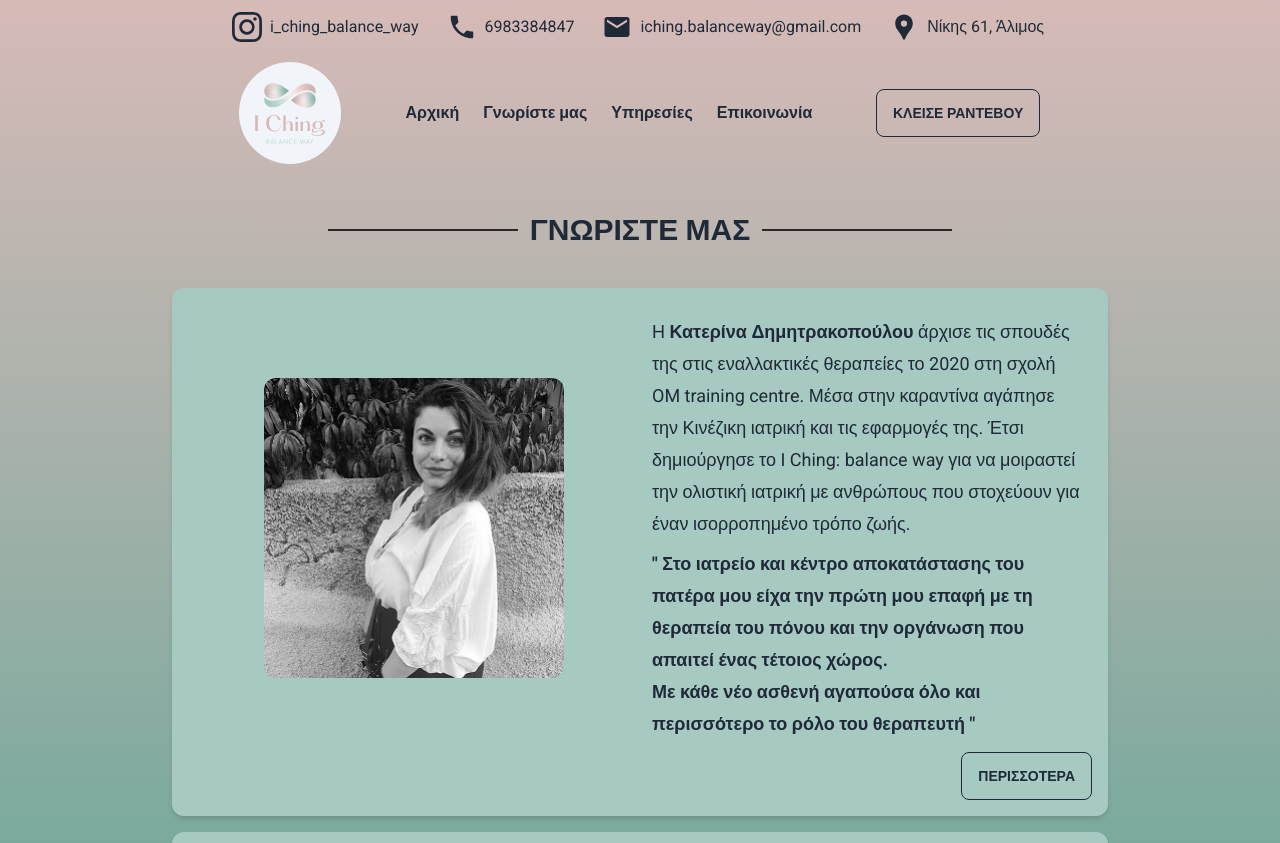
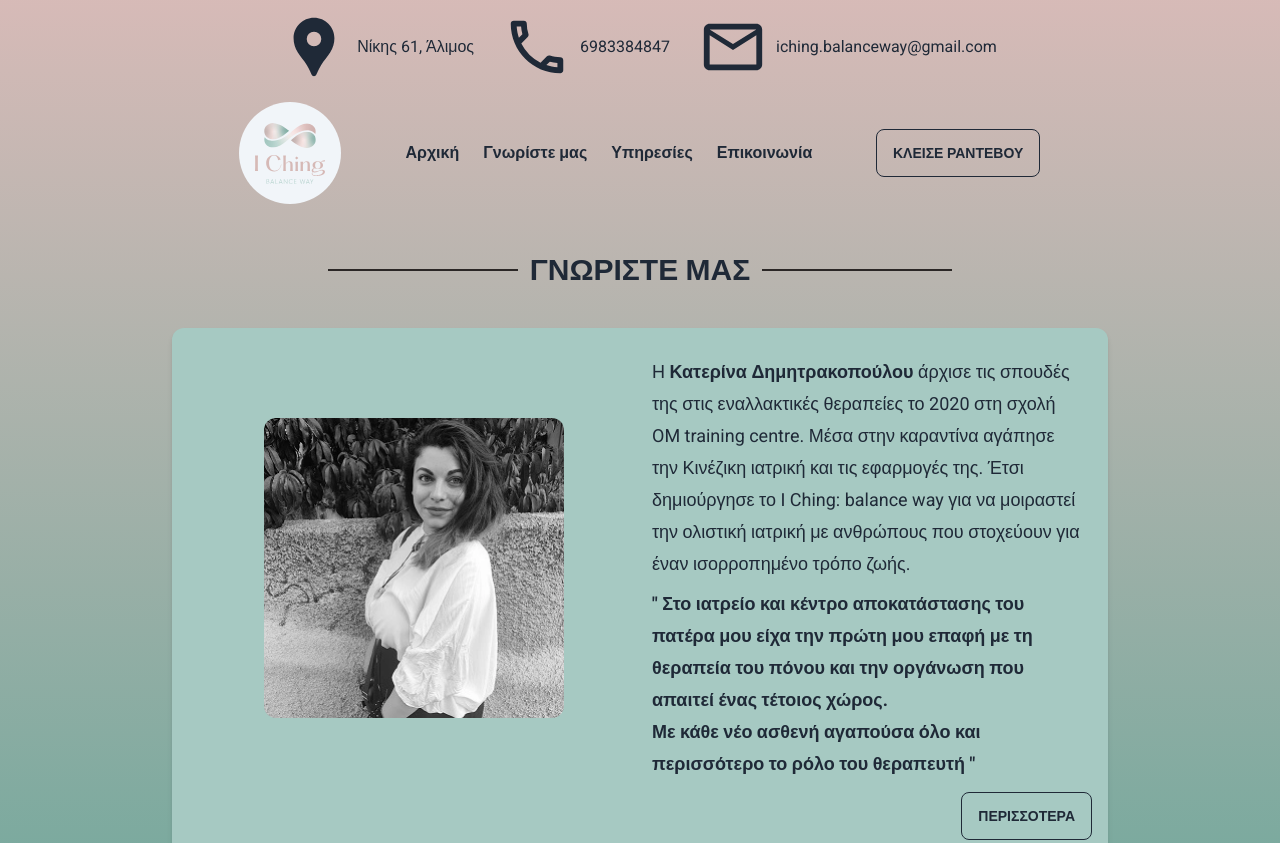
Before and after one commit to nikossoftwaredev/i-ching, a Next.js app: page / in a window 1280 px wide. Shown: the top 843 px of the page. Built offline with nearby package versions, Linux system fonts and the light colour scheme.

Commit message:
fixed menu icons

```diff
--- a/components/contact/ContactSection.tsx
+++ b/components/contact/ContactSection.tsx
@@ -17,85 +17,11 @@ import { MdMailOutline, MdOutlinePhone, MdLocationPin } from "react-icons/md";
 import { SiTiktok, SiFacebook, SiInstagram } from "react-icons/si";
 import Link from "next/link";
 import MapSection from "@/components/map/MapSection";
-
-interface ContactInfo {
-  href: string;
-  icon: JSX.Element;
-  title: string;
-  value: string;
-}
-
-const contactInfo: ContactInfo[] = [
-  {
-    href: NAVIGATION,
-    icon: (
-      <MdLocationPin
-        className="text-bg-primary-content hover:text-black"
-        size={70}
-      />
-    ),
-    title: "Διεύθνση",
-    value: ADDRESS,
-  },
-  {
-    href: `tel:${PHONE}`,
-    icon: (
-      <MdOutlinePhone
-        className="text-bg-primary-content hover:text-black"
-        size={70}
-      />
-    ),
-    title: "Τηλέφωνο",
-    value: PHONE,
-  },
-  {
-    href: `mailto:${MAIL}`,
-    icon: (
-      <MdMailOutline
-        className="text-bg-primary-content hover:text-black"
-        size={70}
-      />
-    ),
-    title: "Email",
-    value: MAIL,
-  },
-];
-
-const socialInfo: ContactInfo[] = [
-  {
-    href: INSTAGRAM_URL,
-    icon: (
-      <SiInstagram
-        className="text-bg-primary-content hover:text-black"
-        size={70}
-      />
-    ),
-    title: "Instagram",
-    value: ΙΝSTAGRAM,
-  },
-  {
-    href: FACEBOOK_URL,
-    icon: (
-      <SiFacebook
-        className="text-bg-primary-content hover:text-black"
-        size={70}
-      />
-    ),
-    title: "Facebook",
-    value: FACEBOOK,
-  },
-  {
-    href: TIKTOK_URL,
-    icon: (
-      <SiTiktok
-        className="text-bg-primary-content hover:text-black"
-        size={70}
-      />
-    ),
-    title: "Tik Tok",
-    value: TIKTOK,
-  },
-];
+import {
+  ContactInfo,
+  contactInfo,
+  socialInfo,
+} from "@/components/header/headerConfig";
 
 const ContactIcon = ({ href, icon, title, value }: ContactInfo) => {
   return (
--- a/components/header/Header.tsx
+++ b/components/header/Header.tsx
@@ -4,7 +4,7 @@ import { usePathname } from "next/navigation";
 import { useEffect } from "react";
 import MobileHeader from "@/components/header/MobileHeader";
 import AppointmentScroll from "@/components/header/AppointmentScroll";
-import { headerInfo, headerLinks } from "@/components/header/headerConfig";
+import { contactInfo, headerLinks } from "@/components/header/headerConfig";
 
 const Header = () => {
   const pathname = usePathname();
@@ -23,14 +23,14 @@ const Header = () => {
         </span>
         <span className="hidden md:block">
           <div className="flex flex-wrap justify-center items-center  w-full gap-7  py-3 pr-1">
-            {headerInfo.map(({ href, icon, text }) => (
+            {contactInfo.map(({ href, icon, value }) => (
               <Link
                 className="text-md flex gap-2 items-center"
                 href={href}
                 key={href}
               >
                 {icon}
-                {text}
+                {value}
               </Link>
             ))}
           </div>
--- a/components/header/MobileHeader.tsx
+++ b/components/header/MobileHeader.tsx
@@ -4,7 +4,11 @@ import Link from "next/link";
 import AppointmentScroll from "@/components/header/AppointmentScroll";
 import AppLink from "@/components/AppLink";
 import Button from "@/components/Button";
-import { headerInfo, headerLinks } from "@/components/header/headerConfig";
+import {
+  contactInfo,
+  headerLinks,
+  socialInfo,
+} from "@/components/header/headerConfig";
 import SectionTitle from "@/components/SectionTitle";
 
 const MobileHeader = () => {
@@ -44,14 +48,14 @@ const MobileHeader = () => {
           ))}
           <SectionTitle title="ΠΛΗΡΟΦΟΡΙΕΣ" />
           <section className="flex flex-col gap-3 center">
-            {headerInfo.map(({ href, icon, text }) => (
+            {[...socialInfo, ...contactInfo].map(({ href, icon, value }) => (
               <Link
                 className="text-md flex gap-3 items-center"
                 href={href}
                 key={href}
               >
                 {icon}
-                <span className="">{text}</span>
+                <span className="">{value}</span>
               </Link>
             ))}
           </section>
--- a/components/header/headerConfig.tsx
+++ b/components/header/headerConfig.tsx
@@ -1,13 +1,17 @@
-import { MdMail, MdPhone, MdLocationPin } from "react-icons/md";
-import { BsInstagram } from "react-icons/bs";
 import {
   ADDRESS,
+  FACEBOOK,
+  FACEBOOK_URL,
   INSTAGRAM_URL,
+  ΙΝSTAGRAM,
   MAIL,
   NAVIGATION,
   PHONE,
-  ΙΝSTAGRAM,
+  TIKTOK_URL,
+  TIKTOK,
 } from "data/general";
+import { SiTiktok, SiFacebook, SiInstagram } from "react-icons/si";
+import { MdMailOutline, MdOutlinePhone, MdLocationPin } from "react-icons/md";
 
 export const headerLinks = [
   { path: "/#home", text: "Αρχική" },
@@ -16,9 +20,81 @@ export const headerLinks = [
   { path: `/#contact-section`, text: "Επικοινωνία" },
 ];
 
-export const headerInfo = [
-  { href: INSTAGRAM_URL, icon: <BsInstagram size={30} />, text: ΙΝSTAGRAM },
-  { href: `tel:${PHONE}`, icon: <MdPhone size={30} />, text: PHONE },
-  { href: `mailto:${MAIL}`, icon: <MdMail size={30} />, text: MAIL },
-  { href: NAVIGATION, icon: <MdLocationPin size={30} />, text: ADDRESS },
+export interface ContactInfo {
+  href: string;
+  icon: JSX.Element;
+  title: string;
+  value: string;
+}
+
+export const contactInfo: ContactInfo[] = [
+  {
+    href: NAVIGATION,
+    icon: (
+      <MdLocationPin
+        className="text-bg-primary-content hover:text-black"
+        size={70}
+      />
+    ),
+    title: "Διεύθνση",
+    value: ADDRESS,
+  },
+  {
+    href: `tel:${PHONE}`,
+    icon: (
+      <MdOutlinePhone
+        className="text-bg-primary-content hover:text-black"
+        size={70}
+      />
+    ),
+    title: "Τηλέφωνο",
+    value: PHONE,
+  },
+  {
+    href: `mailto:${MAIL}`,
+    icon: (
+      <MdMailOutline
+        className="text-bg-primary-content hover:text-black"
+        size={70}
+      />
+    ),
+    title: "Email",
+    value: MAIL,
+  },
 ];
+
+export const socialInfo: ContactInfo[] = [
+  {
+    href: INSTAGRAM_URL,
+    icon: (
+      <SiInstagram
+        className="text-bg-primary-content hover:text-black"
+        size={70}
+      />
+    ),
+    title: "Instagram",
+    value: ΙΝSTAGRAM,
+  },
+  {
+    href: FACEBOOK_URL,
+    icon: (
+      <SiFacebook
+        className="text-bg-primary-content hover:text-black"
+        size={70}
+      />
+    ),
+    title: "Facebook",
+    value: FACEBOOK,
+  },
+  {
+    href: TIKTOK_URL,
+    icon: (
+      <SiTiktok
+        className="text-bg-primary-content hover:text-black"
+        size={70}
+      />
+    ),
+    title: "Tik Tok",
+    value: TIKTOK,
+  },
+];
--- a/data/services.ts
+++ b/data/services.ts
@@ -9,7 +9,7 @@ export const servicesInfo = [
   },
   {
     title: 'ΜΑΛΑΞΗ',
-    tags: ["βεντούζες", "γυαλινες", "φωτιας", "σιλικονης" ,"μόξα"],
+    tags: ["μόξα", "βεντούζες γυάλινες", "βεντούζες φωτιας", "βεντούζες σιλικονης" ],
     description:
       'Μάλαξη με βεντούζες βεντουζοθεραπεία για χαλάρωση, αποκατάσταση τραυματισμών , fascia release (περιτονιακή απελευθέρωση) και λεμφική αποσυμφόρηση.',
     image: '/images/services/cupping.webp',
```
